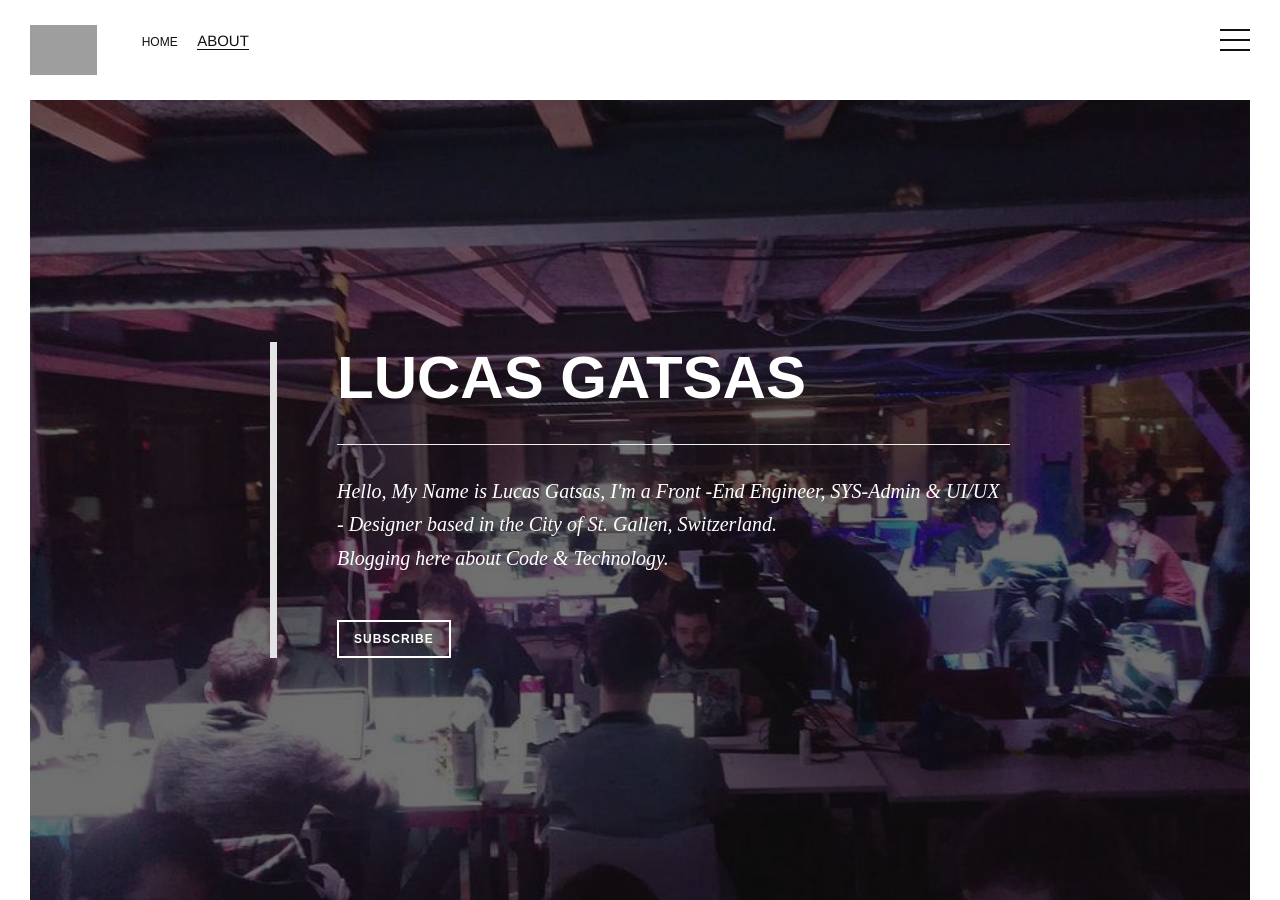
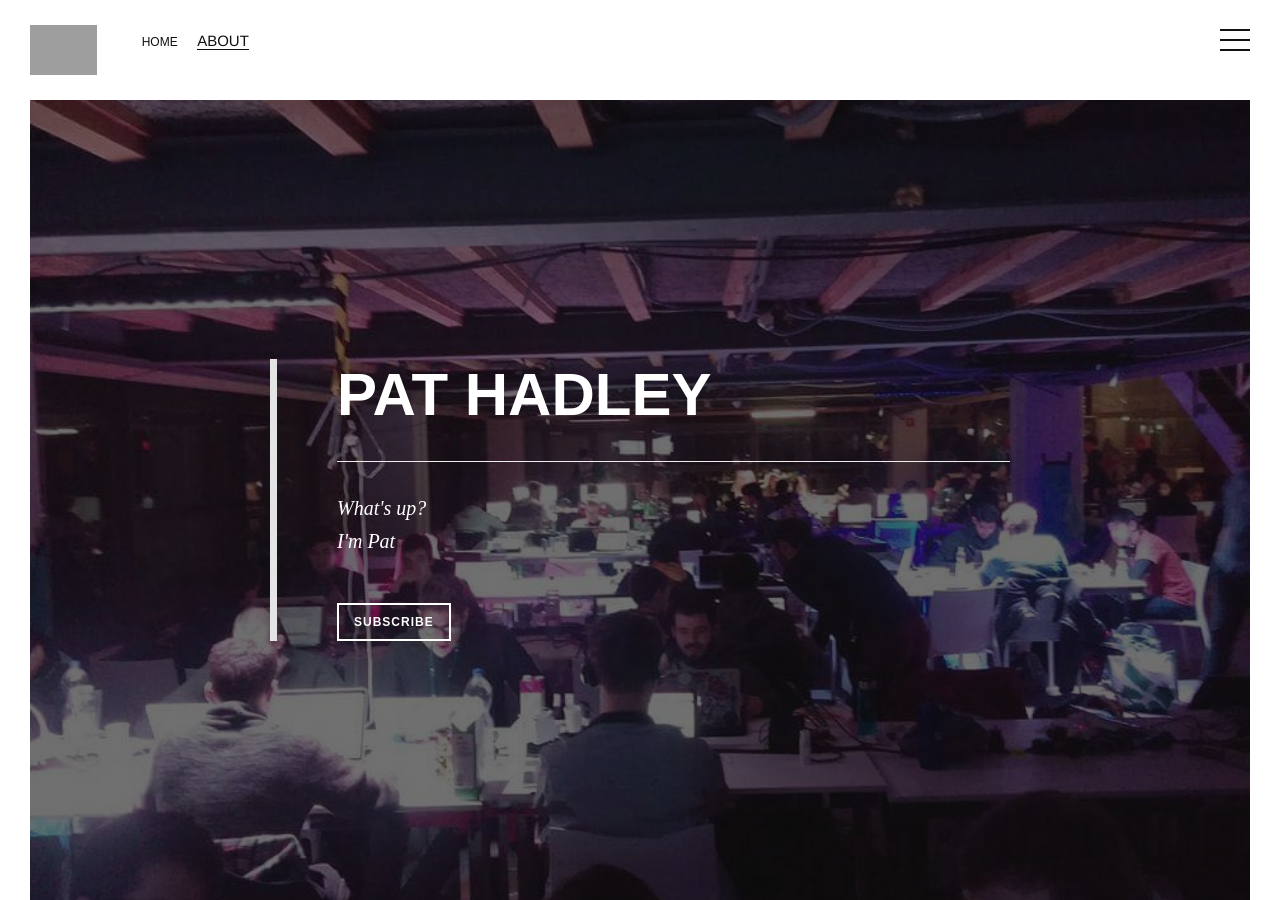
Before and after one commit to PatHadley/pathadley.github.io, a Jekyll site: the page built from index.html, in a window 1280 px wide and 900 px high. Built offline with Jekyll 4.4.1, drawn with Linux system fonts in a browser that asks for light colours; nearby versions of some CDN libraries; some web fonts are replaced; grey boxes are pictures that could not be loaded.

Commit message:
masking issue

```diff
--- a/CNAME
+++ /dev/null
@@ -1 +0,0 @@
-www.pathadley.net
--- a/index.html
+++ b/index.html
@@ -12,12 +12,12 @@ cover: 'http://www.abisolutions.org.uk/website/images/ConferencesHR.jpg'
       <div class="cover-content">
         <div class="inner">
           <div class="hero-wrap">
-            <h2 class="hero-title fade-in">Lucas Gatsas</h2>
+            <h2 class="hero-title fade-in">Pat Hadley</h2>
             <hr>
             <p class="hero-text fade-in">
 
-             Hello, My Name is Lucas Gatsas, I'm a Front -End Engineer, SYS-Admin & UI/UX - Designer based in the City of St. Gallen, Switzerland. <br>
-            Blogging here about Code & Technology.</p>
+             What's up?<br>
+            I'm Pat</p>
             <p class="subscribe"><a href="rss/" class="button light fade-in">Subscribe</a></p>
           </div>
         </div><!-- .inner -->
```
